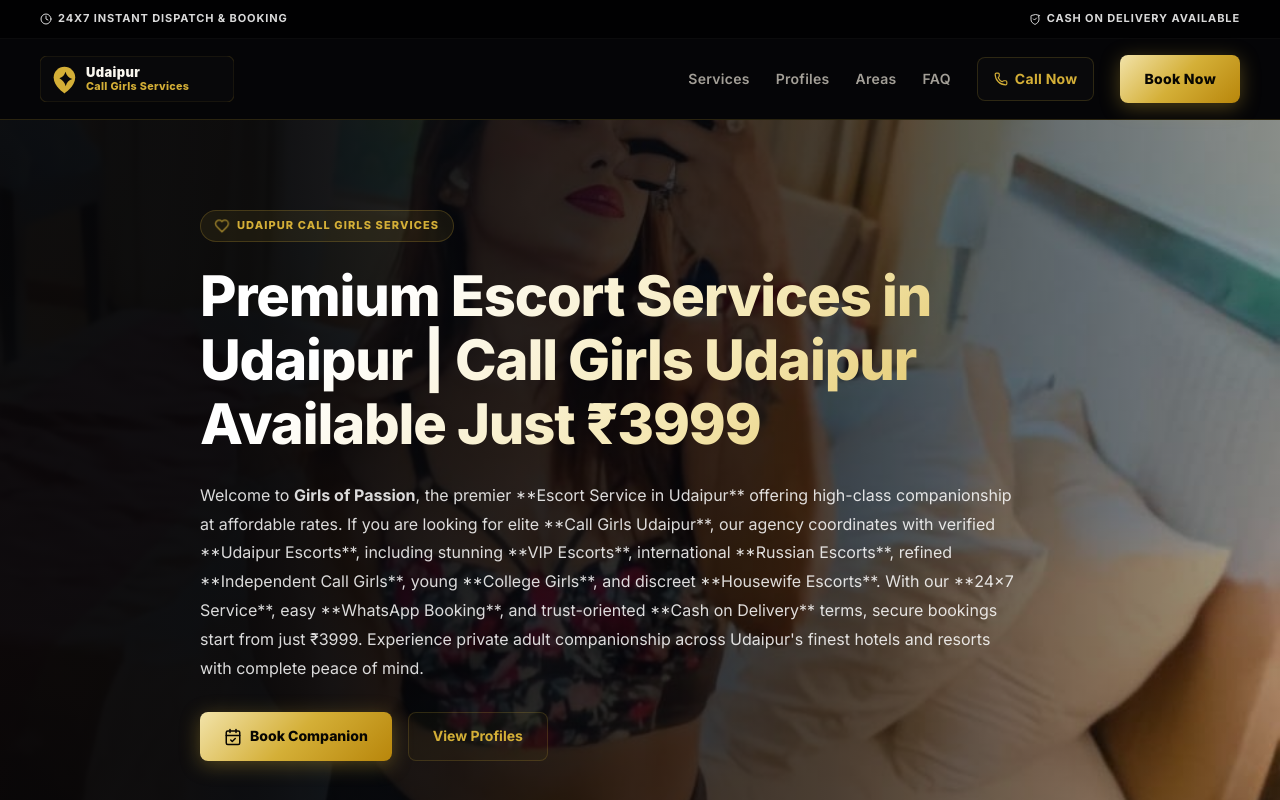
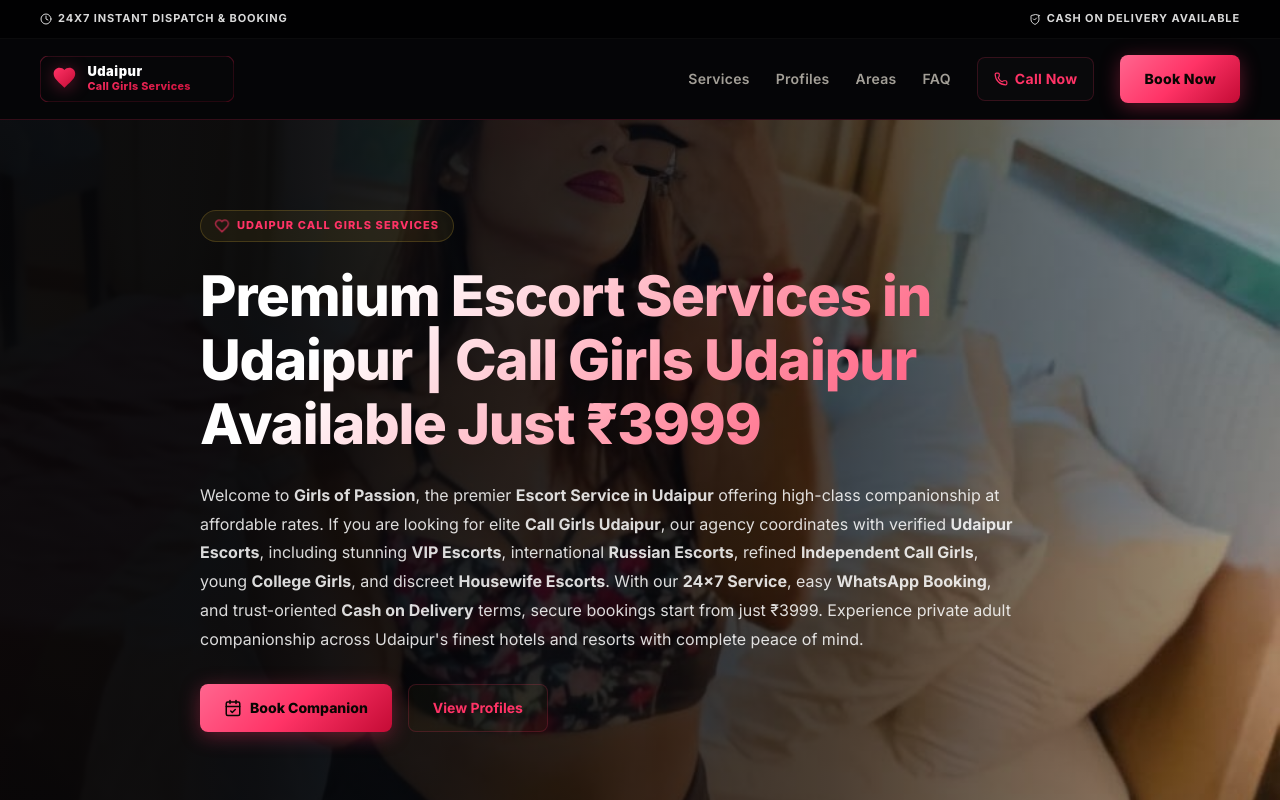
Before and after one commit to udaipuresorthub-del/velvet-affair, a Next.js app: page / in a window 1280 px wide. Shown: the top 800 px of the page. Built offline with nearby package versions, Linux system fonts and the light colour scheme.

Commit message:
Replace gold branding with premium love gradient red theme, update logo and favicon vectors, and replace literal markdown asterisks with html strong tags

```diff
--- a/src/app/globals.css
+++ b/src/app/globals.css
@@ -4,10 +4,10 @@
   --bg-card-hover: #121219;
   --ink: #f4f4f6;
   --muted: #a39f97;
-  --line: rgba(212, 175, 55, 0.18);
-  --gold: #d4af37;
-  --gold-glow: rgba(212, 175, 55, 0.35);
-  --gold-gradient: linear-gradient(135deg, #f2e3a9 0%, #d4af37 50%, #b8860b 100%);
+  --line: rgba(255, 51, 102, 0.18);
+  --gold: #ff3366;
+  --gold-glow: rgba(255, 51, 102, 0.35);
+  --gold-gradient: linear-gradient(135deg, #ff668f 0%, #ff3366 50%, #c40b35 100%);
   --success: #1b8a4f;
   --success-bg: rgba(27, 138, 79, 0.12);
   --error: #ff4d4d;
@@ -220,7 +220,7 @@ h1, h2, h3, h4 {
 h1 {
   font-size: clamp(34px, 5.5vw, 56px);
   margin-bottom: 24px;
-  background: linear-gradient(135deg, #ffffff 20%, #f4e6af 60%, #d4af37 100%);
+  background: linear-gradient(135deg, #ffffff 20%, #ff8fa3 60%, #ff3366 100%);
   -webkit-background-clip: text;
   -webkit-text-fill-color: transparent;
 }
--- a/src/app/page.tsx
+++ b/src/app/page.tsx
@@ -88,7 +88,7 @@ export default function Home() {
           </div>
           <h1>Premium Escort Services in Udaipur | Call Girls Udaipur Available Just ₹3999</h1>
           <p className="hero-description">
-            Welcome to <strong>Girls of Passion</strong>, the premier **Escort Service in Udaipur** offering high-class companionship at affordable rates. If you are looking for elite **Call Girls Udaipur**, our agency coordinates with verified **Udaipur Escorts**, including stunning **VIP Escorts**, international **Russian Escorts**, refined **Independent Call Girls**, young **College Girls**, and discreet **Housewife Escorts**. With our **24x7 Service**, easy **WhatsApp Booking**, and trust-oriented **Cash on Delivery** terms, secure bookings start from just ₹3999. Experience private adult companionship across Udaipur's finest hotels and resorts with complete peace of mind.
+            Welcome to <strong>Girls of Passion</strong>, the premier <strong>Escort Service in Udaipur</strong> offering high-class companionship at affordable rates. If you are looking for elite <strong>Call Girls Udaipur</strong>, our agency coordinates with verified <strong>Udaipur Escorts</strong>, including stunning <strong>VIP Escorts</strong>, international <strong>Russian Escorts</strong>, refined <strong>Independent Call Girls</strong>, young <strong>College Girls</strong>, and discreet <strong>Housewife Escorts</strong>. With our <strong>24x7 Service</strong>, easy <strong>WhatsApp Booking</strong>, and trust-oriented <strong>Cash on Delivery</strong> terms, secure bookings start from just ₹3999. Experience private adult companionship across Udaipur's finest hotels and resorts with complete peace of mind.
           </p>
           <div className="hero-actions">
             <Link className="button gold" href="#contact">
```
Also changed, not shown: public/favicon.svg, public/logo.svg.
